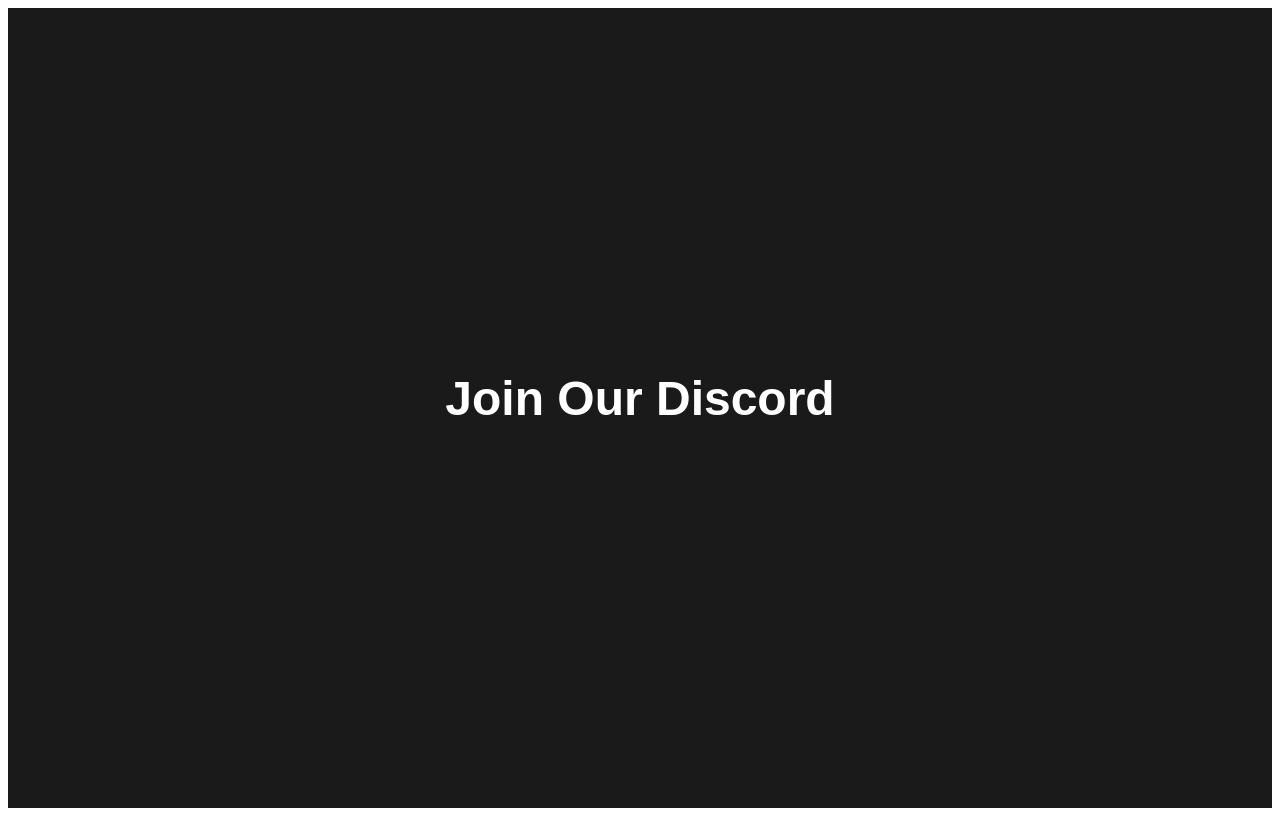
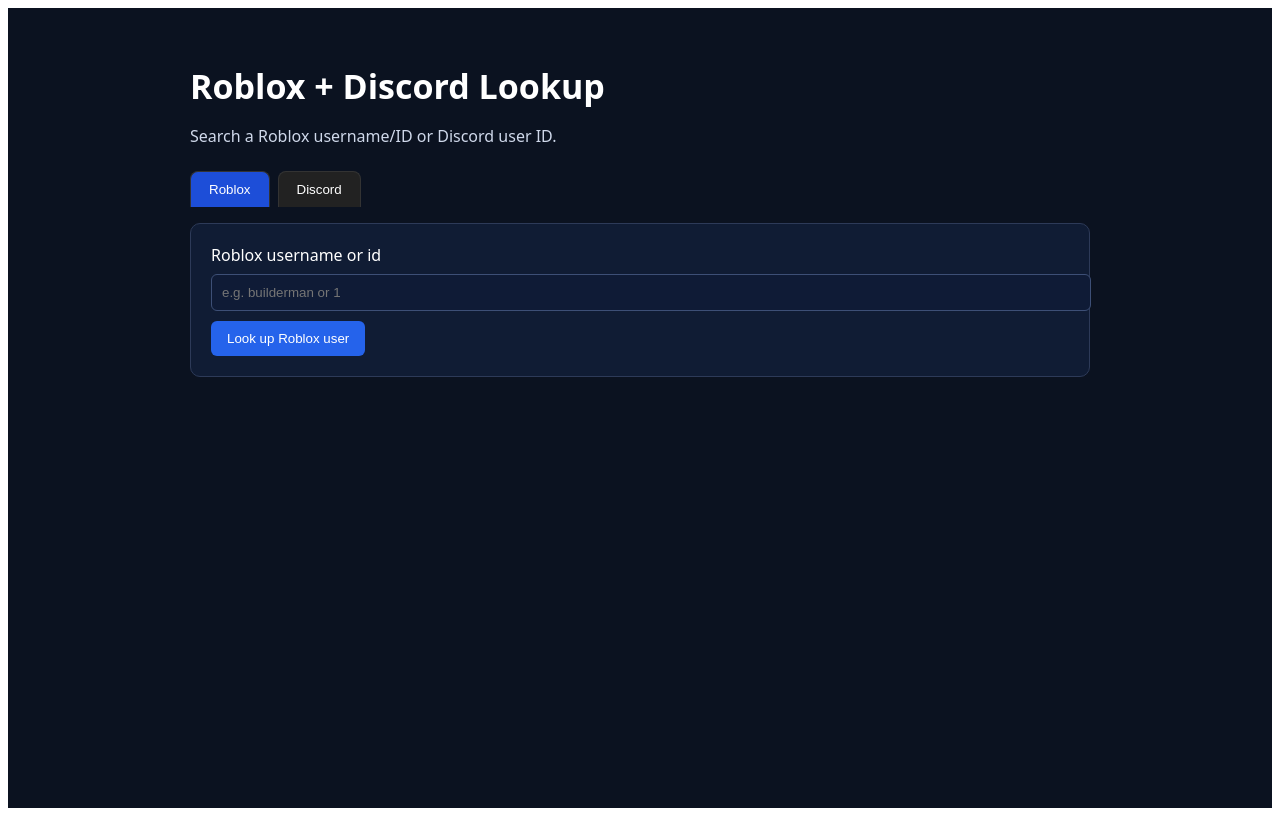
Before and after one commit to iszackthomas3-spes/ds, a Next.js app: page / in a window 1280 px wide. Built offline with nearby package versions, Linux system fonts and the light colour scheme.

Commit message:
Add Roblox and Discord lookup UI + API

```diff
--- a/pages/api/discord-user.js
+++ b/pages/api/discord-user.js
@@ -1,8 +1,9 @@
 // /pages/api/discord-user.js
 export default async function handler(req, res) {
-  const { id } = req.query;
+  const { id, userId } = req.query;
+  const queryId = id || userId;
 
-  if (!id) {
+  if (!queryId) {
     return res.status(400).json({ error: 'Missing user ID' });
   }
 
--- a/pages/index.js
+++ b/pages/index.js
@@ -1,22 +1,230 @@
+import { useState } from 'react';
+
+const tabStyles = {
+  display: 'inline-block',
+  padding: '10px 18px',
+  borderRadius: '8px 8px 0 0',
+  border: '1px solid #333',
+  borderBottom: '0',
+  color: '#fff',
+  cursor: 'pointer',
+  marginRight: '8px',
+  backgroundColor: '#222'
+};
+
+const activeTabStyles = {
+  ...tabStyles,
+  backgroundColor: '#1d4ed8'
+};
+
 export default function Home() {
+  const [activeTab, setActiveTab] = useState('roblox');
+  const [robloxQuery, setRobloxQuery] = useState('');
+  const [discordQuery, setDiscordQuery] = useState('');
+  const [robloxResult, setRobloxResult] = useState(null);
+  const [discordResult, setDiscordResult] = useState(null);
+  const [error, setError] = useState('');
+  const [loading, setLoading] = useState(false);
+
+  async function searchRoblox(e) {
+    e.preventDefault();
+    setError('');
+    setRobloxResult(null);
+    if (!robloxQuery.trim()) {
+      setError('Roblox username or ID required.');
+      return;
+    }
+
+    setLoading(true);
+    try {
+      const input = robloxQuery.trim();
+      let response = await fetch(`https://users.roblox.com/v1/users/get-by-username?username=${encodeURIComponent(input)}`);
+
+      if (response.status === 404 && /^\d+$/.test(input)) {
+        response = await fetch(`https://users.roblox.com/v1/users/${encodeURIComponent(input)}`);
+      }
+
+      if (!response.ok) {
+        const msg = await response.text();
+        setError(`Roblox lookup failed: ${response.status} ${response.statusText} ${msg}`);
+      } else {
+        const profile = await response.json();
+        setRobloxResult(profile);
+      }
+    } catch (err) {
+      setError('Roblox lookup error: ' + err.message);
+    } finally {
+      setLoading(false);
+    }
+  }
+
+  async function searchDiscord(e) {
+    e.preventDefault();
+    setError('');
+    setDiscordResult(null);
+    if (!discordQuery.trim()) {
+      setError('Discord user ID required.');
+      return;
+    }
+
+    setLoading(true);
+    try {
+      const id = discordQuery.trim();
+      const response = await fetch(`/api/discord-user?userId=${encodeURIComponent(id)}`);
+      const body = await response.json();
+
+      if (!response.ok) {
+        setError(`Discord lookup failed: ${body.error ?? response.statusText}`);
+      } else {
+        setDiscordResult(body);
+      }
+    } catch (err) {
+      setError('Discord lookup error: ' + err.message);
+    } finally {
+      setLoading(false);
+    }
+  }
+
   return (
     <div style={{
-      display: 'flex',
-      justifyContent: 'center',
-      alignItems: 'center',
       minHeight: '100vh',
-      backgroundColor: '#1a1a1a',
-      margin: 0,
-      fontFamily: 'Arial, sans-serif'
+      backgroundColor: '#0b1220',
+      color: '#fff',
+      fontFamily: 'system-ui, -apple-system, Segoe UI, Roboto, sans-serif'
     }}>
-      <div style={{textAlign: 'center'}}>
-        <h1 style={{
-          fontSize: '48px',
-          color: '#ffffff',
-          margin: '0 0 20px 0'
+      <div style={{ maxWidth: 900, margin: '0 auto', padding: '32px 20px' }}>
+        <h1 style={{ fontSize: 34, marginBottom: 8 }}>Roblox + Discord Lookup</h1>
+        <p style={{ marginBottom: 24, color: '#cfd8ea' }}>
+          Search a Roblox username/ID or Discord user ID.
+        </p>
+
+        <div style={{ marginBottom: 16 }}>
+          <button
+            onClick={() => setActiveTab('roblox')}
+            style={activeTab === 'roblox' ? activeTabStyles : tabStyles}
+          >
+            Roblox
+          </button>
+          <button
+            onClick={() => setActiveTab('discord')}
+            style={activeTab === 'discord' ? activeTabStyles : tabStyles}
+          >
+            Discord
+          </button>
+        </div>
+
+        <div style={{
+          border: '1px solid #2d3a58',
+          borderRadius: 10,
+          padding: 20,
+          backgroundColor: '#101c34'
         }}>
-          Join Our Discord
-        </h1>
+          {activeTab === 'roblox' && (
+            <form onSubmit={searchRoblox}>
+              <label style={{ display: 'block', marginBottom: 8 }}>
+                Roblox username or id
+              </label>
+              <input
+                value={robloxQuery}
+                onChange={(e) => setRobloxQuery(e.target.value)}
+                placeholder="e.g. builderman or 1"
+                style={{
+                  width: '100%',
+                  padding: 10,
+                  marginBottom: 10,
+                  borderRadius: 6,
+                  border: '1px solid #3d4f76',
+                  backgroundColor: '#0f1b36',
+                  color: '#fff'
+                }}
+              />
+              <button
+                type="submit"
+                disabled={loading}
+                style={{
+                  padding: '10px 16px',
+                  borderRadius: 6,
+                  backgroundColor: '#2563eb',
+                  color: '#fff',
+                  border: 'none',
+                  cursor: 'pointer'
+                }}
+              >
+                Look up Roblox user
+              </button>
+
+              {robloxResult && (
+                <div style={{ marginTop: 18, backgroundColor: '#122343', padding: 14, borderRadius: 8 }}>
+                  <strong>ID:</strong> {robloxResult.id} <br />
+                  <strong>Username:</strong> {robloxResult.name} <br />
+                  <strong>Display name:</strong> {robloxResult.displayName || '(none)'} <br />
+                  <strong>Created:</strong> {new Date(robloxResult.created).toLocaleString()} <br />
+                  <strong>Is banned:</strong> {robloxResult.isBanned ? 'Yes' : 'No'}
+                </div>
+              )}
+            </form>
+          )}
+
+          {activeTab === 'discord' && (
+            <form onSubmit={searchDiscord}>
+              <label style={{ display: 'block', marginBottom: 8 }}>
+                Discord user ID
+              </label>
+              <input
+                value={discordQuery}
+                onChange={(e) => setDiscordQuery(e.target.value)}
+                placeholder="Ex. 80351110224678912"
+                style={{
+                  width: '100%',
+                  padding: 10,
+                  marginBottom: 10,
+                  borderRadius: 6,
+                  border: '1px solid #3d4f76',
+                  backgroundColor: '#0f1b36',
+                  color: '#fff'
+                }}
+              />
+              <button
+                type="submit"
+                disabled={loading}
+                style={{
+                  padding: '10px 16px',
+                  borderRadius: 6,
+                  backgroundColor: '#2563eb',
+                  color: '#fff',
+                  border: 'none',
+                  cursor: 'pointer'
+                }}
+              >
+                Look up Discord user
+              </button>
+
+              {discordResult && (
+                <div style={{ marginTop: 18, backgroundColor: '#122343', padding: 14, borderRadius: 8 }}>
+                  <strong>ID:</strong> {discordResult.id} <br />
+                  <strong>Username:</strong> {discordResult.username}#{discordResult.discriminator}<br />
+                  <strong>Bot:</strong> {discordResult.bot ? 'Yes' : 'No'}<br />
+                  <strong>System:</strong> {discordResult.system ? 'Yes' : 'No'}<br />
+                  <strong>Created (approx):</strong> {new Date((BigInt(discordResult.id) >> 22n) + 1420070400000n).toLocaleString()} <br />
+                  {discordResult.avatar && (
+                    <div style={{ marginTop: 8 }}>
+                      <img
+                        alt="Discord avatar"
+                        src={`https://cdn.discordapp.com/avatars/${discordResult.id}/${discordResult.avatar}.png?size=256`}
+                        width={80}
+                        height={80}
+                        style={{ borderRadius: 999 }}
+                      />
+                    </div>
+                  )}
+                </div>
+              )}
+            </form>
+          )}
+
+          {loading && <p style={{ color: '#91a7ff' }}>Loading...</p>}
+          {error && <p style={{ color: '#f87171', marginTop: 12 }}>{error}</p>}
+        </div>
       </div>
     </div>
   );
```
